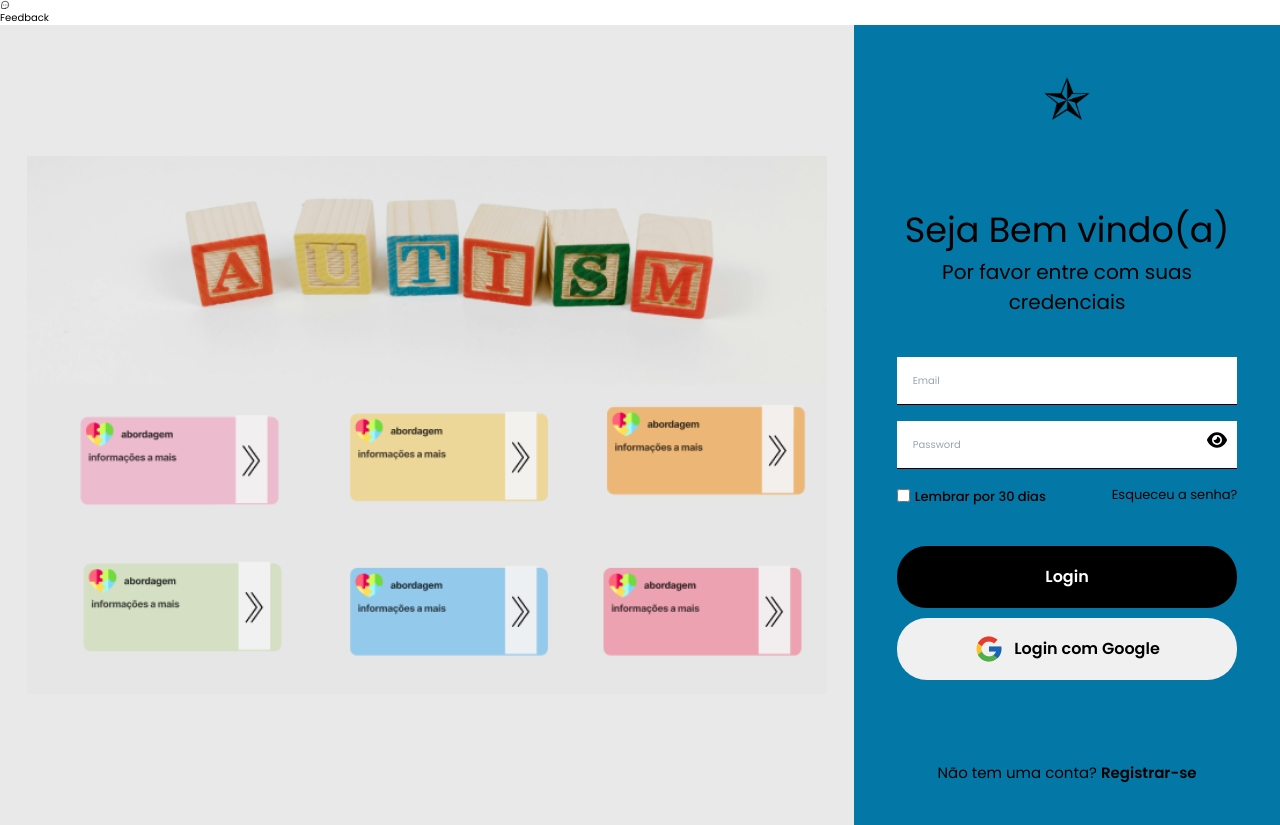
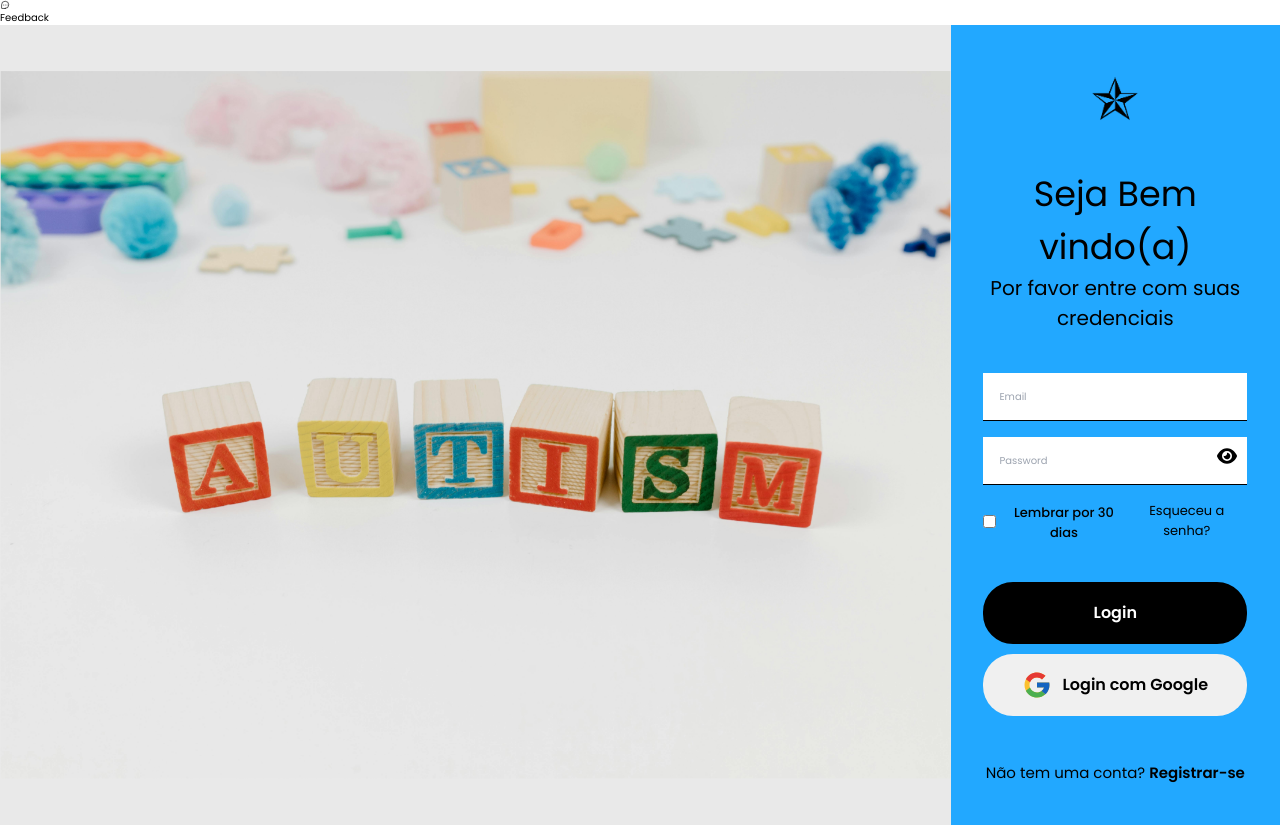
Before and after one commit to WendrilXX/HealthHub, a React (Vite) app: page / in a window 1280 px wide. Built offline with nearby package versions, Linux system fonts and the light colour scheme; no server answers.

Commit message:
feat: Atualizar estilos de login para melhorar a experiência do usuário

```diff
--- a/src/index.css
+++ b/src/index.css
@@ -23,14 +23,15 @@ body{
   flex-grow: 1;
   height: 100vh;
   background-color: #E9E9E9;
-
   display: flex;
   justify-content: center;
   align-items: center;
+
 }
 
 .login-left img{
-  width: 800px;
+  max-width: 100%; /* Garante que a imagem nunca exceda o tamanho do contêiner pai */
+  max-height: 100vh; /* Limita a altura máxima à altura da viewport */
 }
 
 .login-right{
@@ -44,7 +45,7 @@ body{
 
 .login-right-container{
   height: 100%;
-  width: 80%;
+  width: 100%; /* Alterado para ocupar toda a largura da tela em dispositivos menores */
   margin: 0 auto;
 
   display: flex;
@@ -200,5 +201,13 @@ form button[type='button'] {
 }
 
 .login-right {
-  background-color: #0378A6;
+  background-color: #22A8FF;
 }
+
+
+/* Para telas grandes */
+@media (min-width: 1024px) {
+   .login-right-container{
+        width: 80%;
+    }
+}
```
Also changed, not shown: src/assets/image.png.
